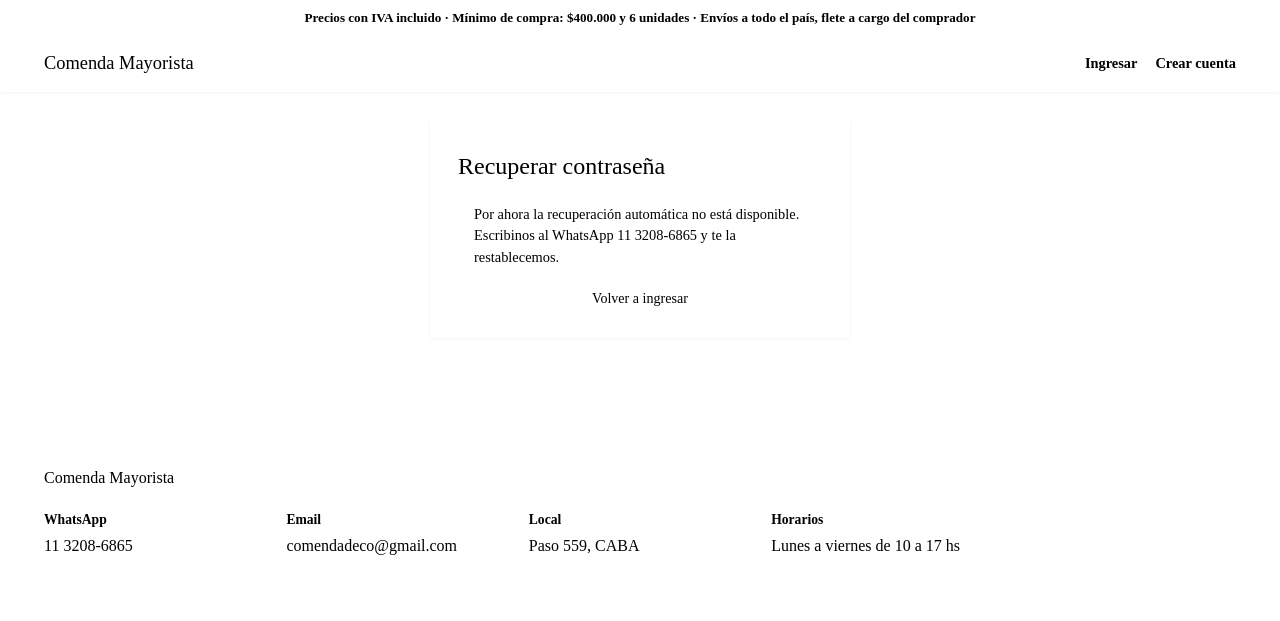
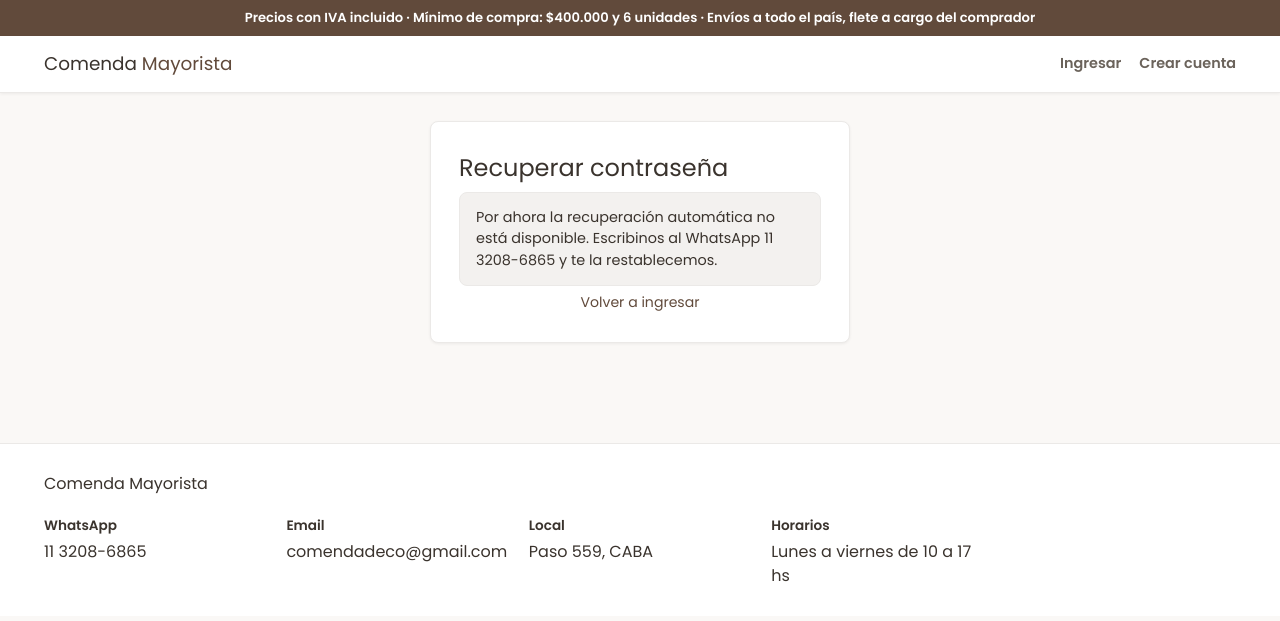
Before and after one commit to mm4te/portal-mayorista, a Flask app: page /recuperar in a window 1280 px wide. Shown: the top 621 px of the page. Run offline with Flask 3, Linux system fonts and the light colour scheme; data comes from the database, SQL or seed files in the repository; some libraries are stand-ins or nearby versions.

Commit message:
Revert "Mismo footer"
This reverts commit 5b8dca617ae59a2f67ecb961538b8e301c27819e.

```diff
--- a/templates/base.html
+++ b/templates/base.html
@@ -8,6 +8,10 @@
   <!-- E3: sin archivo todavía — el logo real lo sube Mateo. No apuntar
        nada de esto al --primary actual, la paleta cambia en otra tanda. -->
   <link rel="icon" type="image/svg+xml" href="{{ url_for('static', filename='favicon.svg') }}">
+  <link rel="preconnect" href="https://fonts.googleapis.com">
+  <link rel="preconnect" href="https://fonts.gstatic.com" crossorigin>
+  <link href="https://fonts.googleapis.com/css2?family=Poppins:wght@400;500;600&display=swap" rel="stylesheet">
+  <link rel="stylesheet" href="{{ url_for('static', filename='tokens.css') }}">
   <link rel="stylesheet" href="{{ url_for('static', filename='style.css') }}">
   <link rel="stylesheet" href="https://cdn.jsdelivr.net/npm/bootstrap-icons@1.11.3/font/bootstrap-icons.min.css">
   <meta name="csrf-token" content="{{ csrf_token() }}">
```
